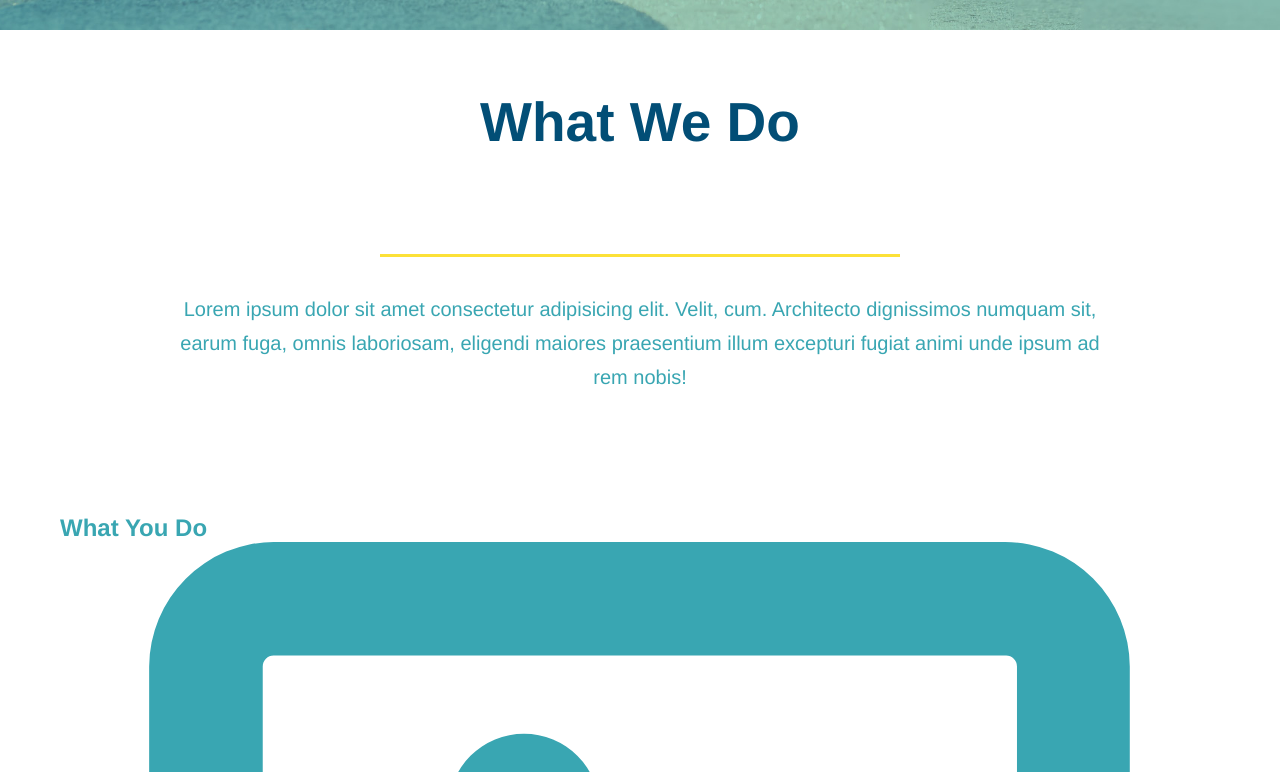
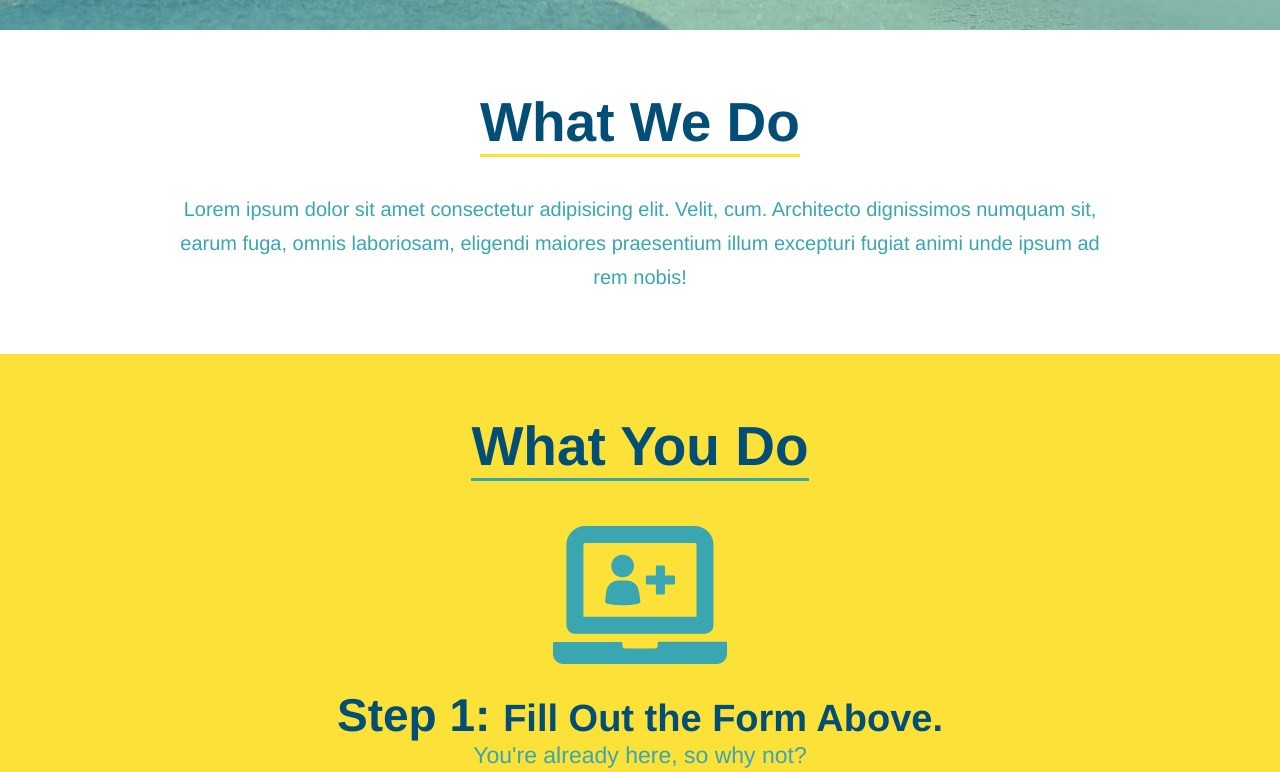
Before and after one commit to CreytonValentine/run-buddy-v2, a plain HTML site: page index.html in a window 1280 px wide. Shown: the part 652-1424 px from the top of the page. Drawn offline with Linux system fonts and the light colour scheme.

Commit message:
Style what you do section

```diff
--- a/assets/css/style.css
+++ b/assets/css/style.css
@@ -132,16 +132,6 @@ section {
     text-align: center;
 }
 
-.intro h2 {
-    display: inline-block;
-    font-size: 55px;
-    color: #024e76;
-    margin-bottom: 35px;
-    padding: 0 100px 100px;
-    border-bottom: 3px solid;
-    border-color: #fce138
-}
-
 .intro p {
     line-height: 1.7;
     color: #39a6b2;
@@ -150,3 +140,49 @@ section {
     /*margin: 0 auto sets top bottom margin to 0 and browser auto fills left and right making content center*/
     margin: 0 auto;
 }
+
+.steps {
+    text-align: center;
+    background: #fce138;
+}
+
+.section-title {
+    font-size: 55px;
+    color: #024e76;
+    margin-bottom: 35px;
+    padding: 0 100px 20 100px;
+    display: inline-block;
+    border-bottom: 3px solid;
+}
+
+.primary-border {
+    border-color: #fce138;
+}
+
+.secondary-border {
+    border-color: #39a6b2;
+}
+
+.steps div {
+    margin-bottom: 80px;
+}
+
+.steps img {
+    width: 15%;
+    margin: 10px 0;
+}
+
+.steps h3 {
+    color: #024e76;
+    font-size: 46px;
+    margin-top: 10px;
+}
+
+.steps p {
+    color: #39a6b2;
+    font-size: 23px;
+}
+
+.steps span {
+    font-size: 38px;
+}
--- a/index.html
+++ b/index.html
@@ -71,20 +71,20 @@
 
     <!-- "what we do" section -->
     <section id="what-we-do" class="intro">
-        <h2>What We Do</h2>
+        <h2 class="section-title primary-border" >What We Do</h2>
         <p>
             Lorem ipsum dolor sit amet consectetur adipisicing elit. Velit, cum. Architecto dignissimos numquam sit, earum fuga, omnis laboriosam, eligendi maiores praesentium illum excepturi fugiat animi unde ipsum ad rem nobis!
         </p>
     </section>
 
     <!-- "What You Do" section-->
-    <section id="what-you-do">
-        <h2>What You Do</h2>
+    <section id="what-you-do" class="steps">
+        <h2 class="section-title secondary-border">What You Do</h2>
         <div>
             <!-- insert this img element -->
             <img src="./assets/images/step-1.svg" alt="" />
-            <h3>Step 1: Fill Out the Form Above.</h3>
-            <P>You're already here, si why not?</P>
+            <h3>Step 1: <span>Fill Out the Form Above.</span></h3>
+            <P>You're already here, so why not?</P>
         </div>
         <div>
             <img src="./assets/images/step-2.svg" alt="" />
```
